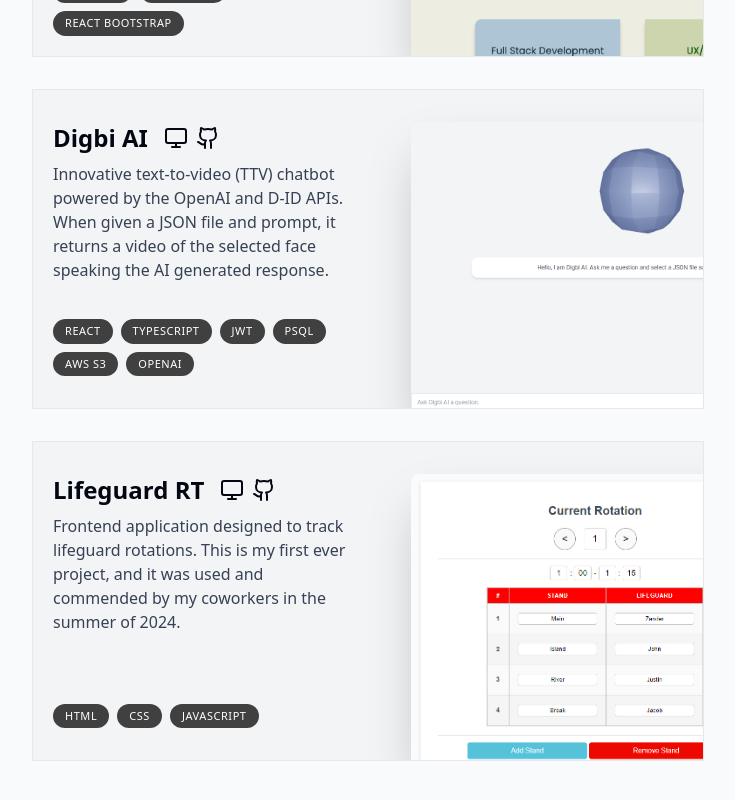
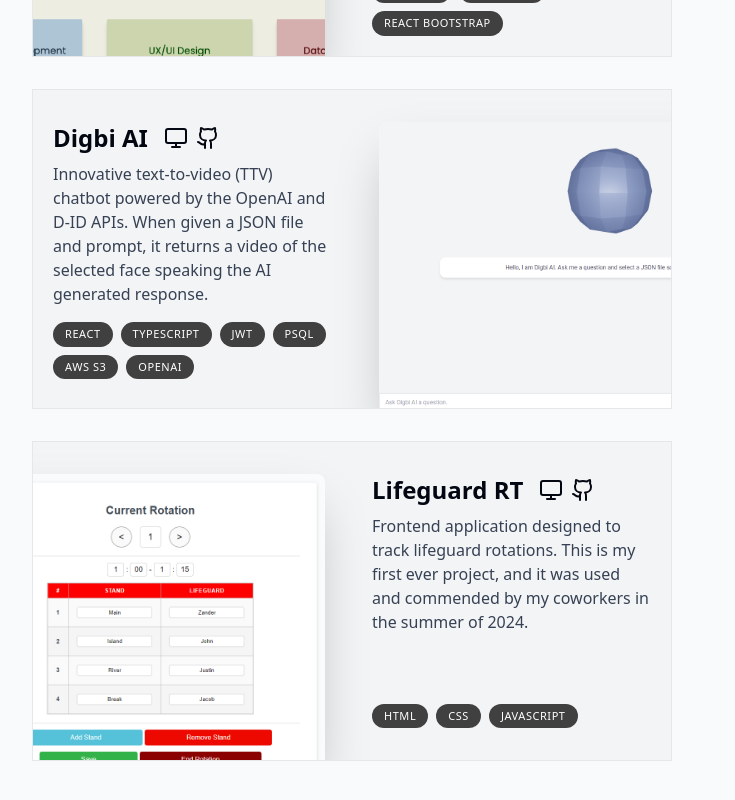
Before and after one commit to ZVKubajak/Portfolio, a React (Vite) app: page / in a window 1280 px wide. Shown: the part 2613-3413 px from the top of the page, without its empty margins (288-1023 px from the left). Built offline with nearby package versions, Linux system fonts and the light colour scheme.

Commit message:
Added Styling Logic to Switch Sides

```diff
--- a/src/components/Projects.tsx
+++ b/src/components/Projects.tsx
@@ -35,8 +35,8 @@
   link,
 }: ProjectProps) => {
   return (
-    <article className="relative w-4/5 xl:w-[672px] xl:h-[320px] bg-gray-100 border border-gray-200 text-left overflow-hidden mx-auto mb-4 md:mb-8 last:mb-0">
-      <div className="flex flex-col h-full xl:w-1/2 px-5 py-8">
+    <article className="group relative w-4/5 xl:w-[640px] xl:h-[320px] bg-gray-100 border border-gray-200 text-left overflow-hidden mx-auto mb-4 md:mb-8 last:mb-0">
+      <div className="flex flex-col h-full xl:w-1/2 px-5 py-8 group-even:float-right">
         <div className="flex">
           <h3 className="text-2xl font-semibold">{name}</h3>
 
@@ -85,7 +85,7 @@
       <img
         src={image}
         alt="Project Image"
-        className="hidden xl:block absolute top-8 -right-40 w-[452px] h-[300px] rounded-t-lg shadow-2xl object-cover object-left"
+        className="hidden xl:block absolute top-8 -right-40 w-[452px] h-[300px] rounded-t-lg shadow-2xl object-cover object-left group-even:right-[initial] group-even:-left-40"
       />
     </article>
   );
--- a/src/lib/projects.ts
+++ b/src/lib/projects.ts
@@ -1,7 +1,7 @@
 import stellabytePNG from "../../public/stellabyte.png";
 import codeBountyPNG from "../../public/code-bounty.png";
 import digbiAIPNG from "../../public/digbi-ai.png";
-import lifeguardRTPNG from "../../public/lifeguard-rt.png";
+import lifeguardRTPNG from "../../public/lifeguard-rt-1.png";
 
 export const projects = [
   {
```
Also changed, not shown: public/code-bounty-1.png (added), public/lifeguard-rt-1.png (added).
